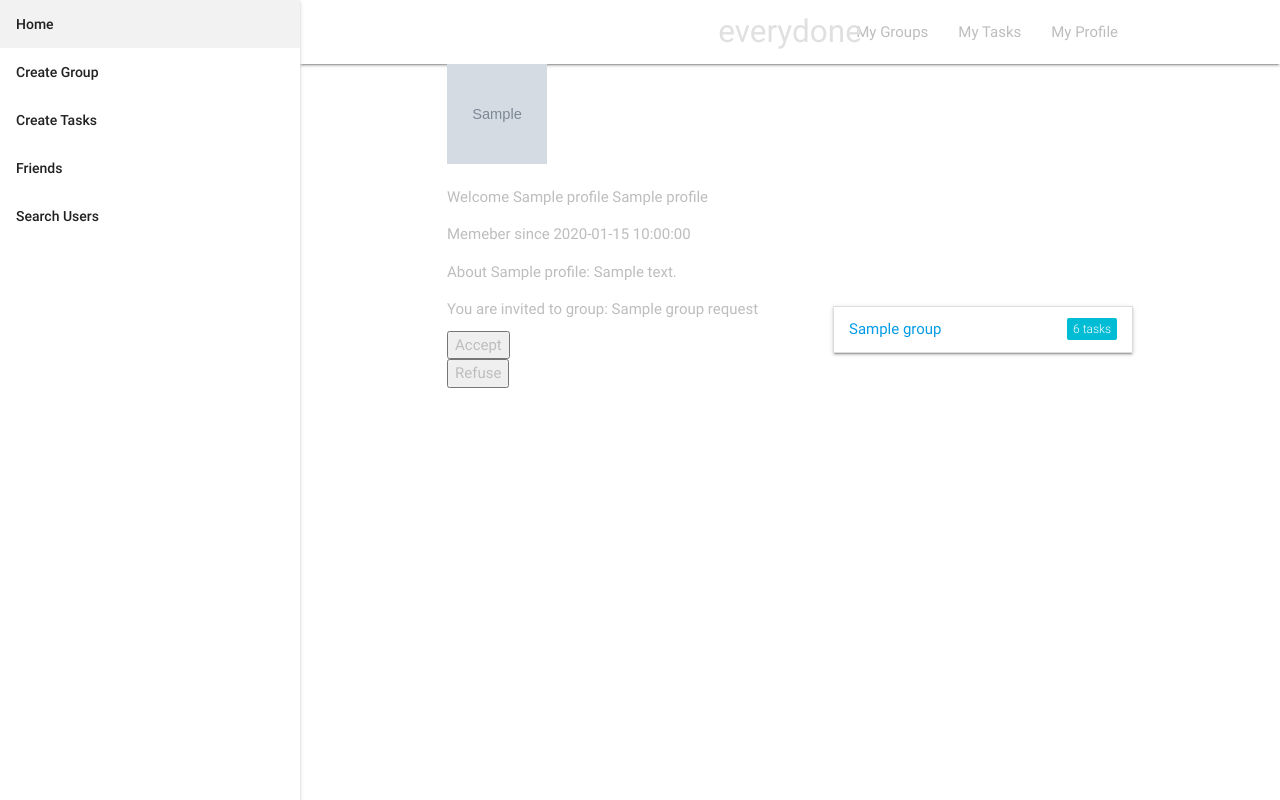
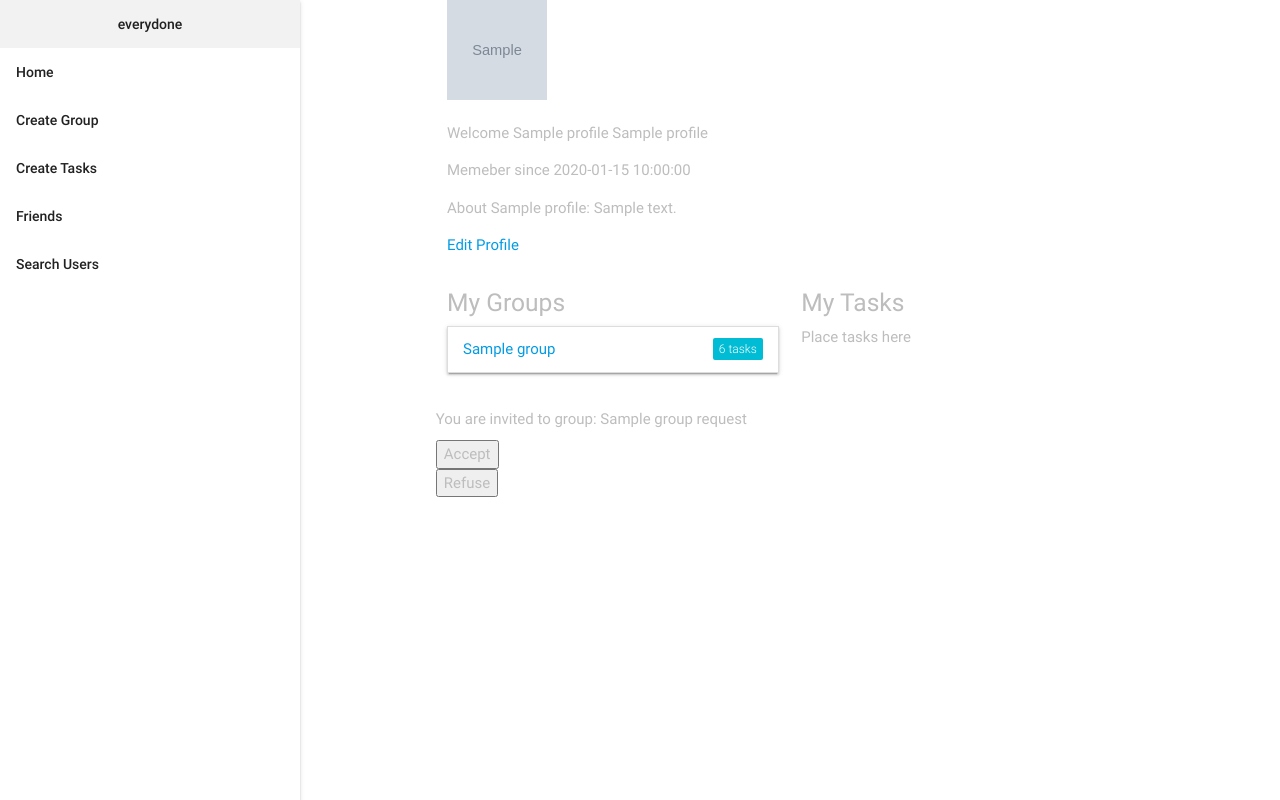
Before and after one commit to MLarson90/group-project, a PHP site: template views/homepage.html.twig in a window 1280 px wide. Run offline with PHP 8.4, Linux system fonts and the light colour scheme; the template is opened without the code that fills it: most values are stand-ins (such as "Sample title", 1, 10 or a date in 2020); grey boxes marked "Sample" are stand-in pictures; some libraries are stand-ins or nearby versions.

Commit message:
homepage layout

```diff
--- a/app/app.php
+++ b/app/app.php
@@ -18,6 +18,10 @@
 
   $app->get("/", function() use ($app) {
     return $app['twig']->render('index.html.twig', array('msg'=>''));
+  });
+
+  $app->get("/profile/{id}", function($id) use ($app) {
+    return $app['twig']->render('profile.html.twig', array('user_id' => $id, 'msg'=>''));
   });
   $app->post("/create_user", function() use ($app) {
     return $app['twig']->render('create_account.html.twig', array('msg'=>''));
--- a/views/homepage.html.twig
+++ b/views/homepage.html.twig
@@ -1,26 +1,19 @@
 {% include 'top.html.twig' %}
-<nav>
-  <div class="nav-wrapper">
-    <div class="container">
-      <a href="/" class="brand-logo center">everydone</a>
-      <ul id="nav-mobile" class="right hide-on-med-and-down">
-        <li><a href="/group/{{ user_id }}">My Groups</a></li>
-        <li><a href="#">My Tasks</a></li>
-        <li><a href="/homepage/{{ user_id }}">My Profile</a></li>
-      </ul>
-    </div>
-  </div>
-</nav>
 
 <div class = "container">
-
+<div class = "row">
+  <div class = "col m12">
     <img src="{{ profile.getPicture }}" height="100" width="100">
 
     <p>Welcome {{ profile.getFirstName }} {{ profile.getLastName }}</p>
     <p>Memeber since {{ profile.getDate }}</p>
     <p>About {{ profile.getFirstName }}: {{ profile.getBio }}</p>
-
-    <div class="side-notifications">
+    <a href="/profile/{{ user_id }}">Edit  Profile</a>
+  </div>
+</div>
+  <div class = "row">
+    <div class = "col m6">
+      <h5>My Groups</h5>
         <ul class="collapsible" data-collapsible="accordion">
 
           {% for group in groups %}
@@ -37,7 +30,12 @@
           {% endfor %}
         </ul>
     </div>
-
+    <div class = "col m6">
+      <h5>My Tasks</h5>
+      Place tasks here
+    </div>
+  </div>
+  <div class = "row">
     {% if group_requests is not empty %}
       {% for group_request in group_requests %}
         <form action="/groupaccept" method="post">
@@ -56,5 +54,6 @@
       {% endfor %}
     {% endif %}
   </div>
+</div>
 {% include 'sidenav.html.twig' %}
 {% include 'bottom.html.twig' %}
--- a/views/sidenav.html.twig
+++ b/views/sidenav.html.twig
@@ -1,5 +1,6 @@
 <ul id="nav-mobile" class="side-nav fixed">
-
+  <li class="logo"><a id="logo-container" href="#" class="brand-logo center">everydone</a>
+  </li>
    <li class="no-padding">
      <ul class="collapsible collapsible-accordion">
        <li class="bold"><a href="#" class="collapsible-header  waves-effect waves-cyan">Home</a>
--- a/web/css/style.css
+++ b/web/css/style.css
@@ -20,7 +20,7 @@ body {
   color: #bdbdbd;
 }
 
-.nav-wrapper a {
+#logo-container a {
   color: #bdbdbd;
 }
 
```
Lines whose indentation alone changed are shown as unchanged.
